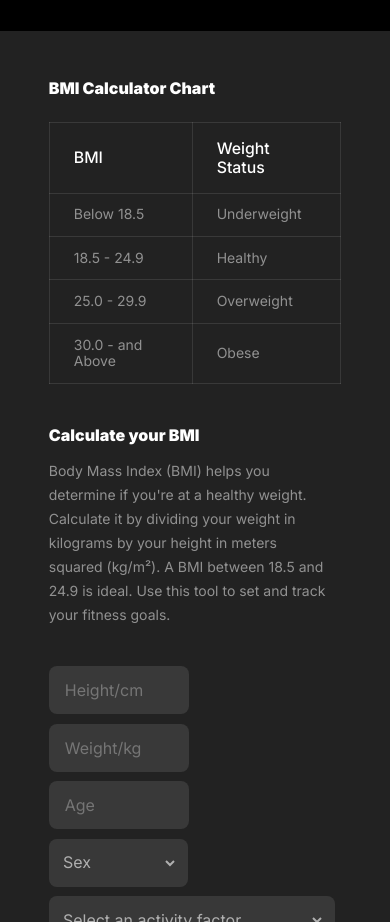
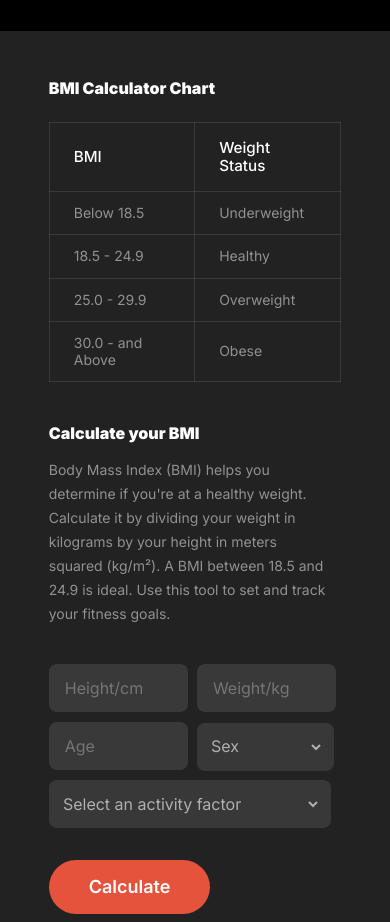
Before and after one commit to NissanJK/assignment-2, a plain HTML site: page index.html in a window 390 px wide. Shown: the part 4120-5042 px from the top of the page. Drawn offline with Linux system fonts and the light colour scheme; a web font is replaced by a local one.

Commit message:
fixed some bmi section responsiveness

```diff
--- a/styles/responsive.css
+++ b/styles/responsive.css
@@ -179,15 +179,19 @@
     }
 
     input {
-        width: 42.5%;
+        width: 42%;
     }
 
     #sex {
-        width: 47.5%;
+        width: 47%;
+    }
+
+    #activity {
+        width: 96.5%;
     }
 
     th {
-        font-size: .99rem;
+        font-size: .95rem;
     }
 
 }
```
